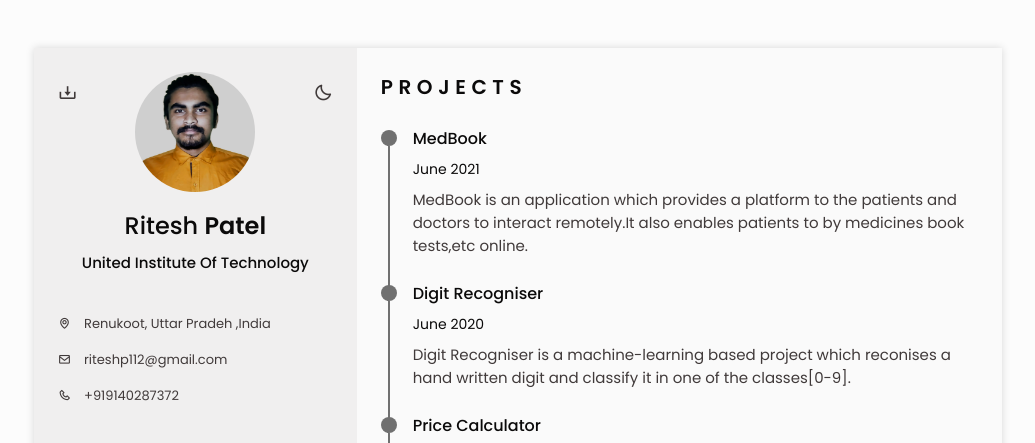
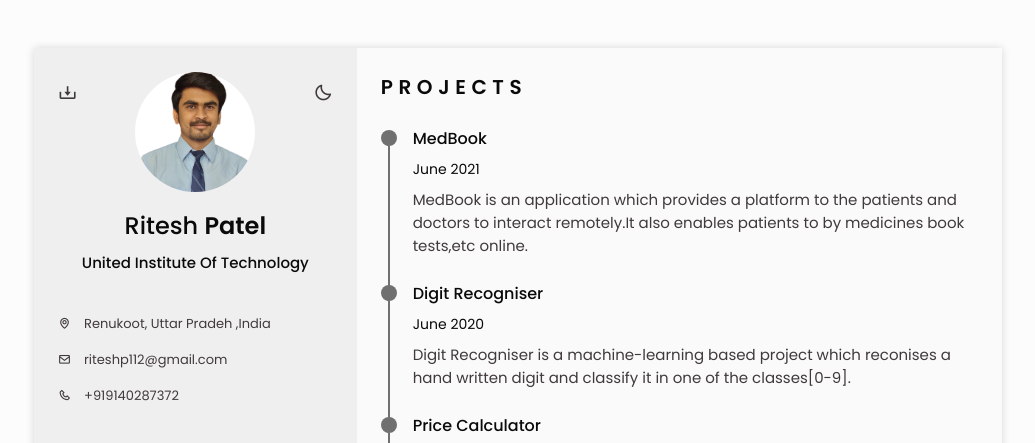
Before and after one commit to riteshp112/Responsive-Resume, a plain HTML site: page index.html in a window 1280 px wide. Shown: the top 443 px of the page, without its empty margins (122-1157 px from the left). Drawn offline with nearby package versions, Linux system fonts and the light colour scheme.

Commit message:
Update index.html

```diff
--- a/index.html
+++ b/index.html
@@ -11,8 +11,7 @@
         <link rel="stylesheet" href="assets/css/styles.css">
 
         <!-- Favicon -->
-        <link rel="icon" href="assets/img/ritesh.jpeg"  type="image/jpg">
-
+        <link rel="icon" href="assets/img/PicsArt_08-19-12.42.11.jpg"  type="image/jpg">
         <title>Ritesh Patel</title>
     </head>
     <body>
@@ -73,7 +72,7 @@
                     <section class="home" id="home">
                         <div class="home_containter section bd-grid">
                             <div class="home_data bd-grid">
-                                <img src="assets/img/ritesh.jpeg" alt="" class="home_img center">
+                                <img src="assets/img/PicsArt_08-19-12.42.11.jpg" alt="" class="home_img center">
                                 <h1 class="home_title">Ritesh <b>Patel</b></h1>
                                 <h3 class="home_profession">United Institute Of Technology</h3>
                                 <!-- Button to generate and download the pdf. Available for desktop. -->
```
